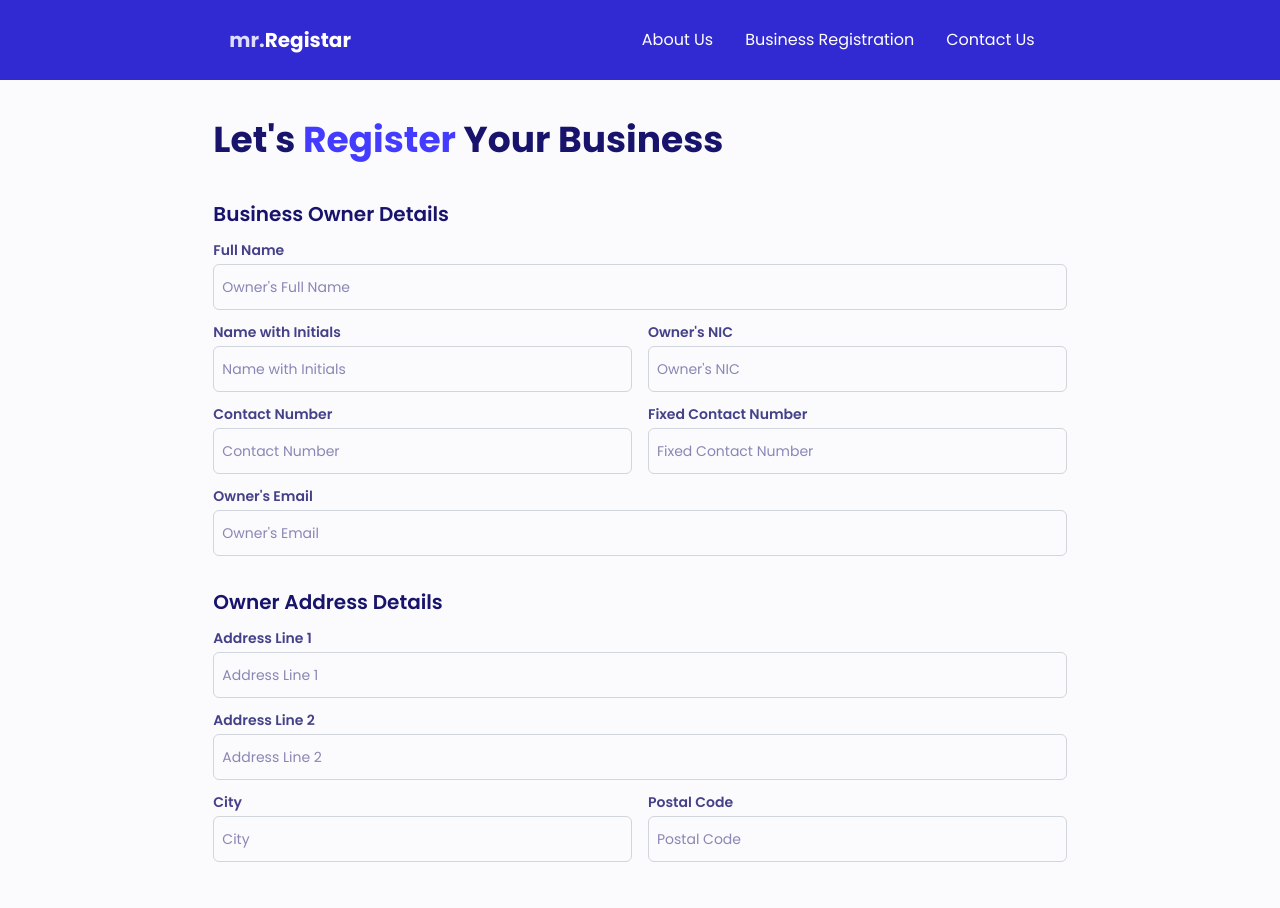
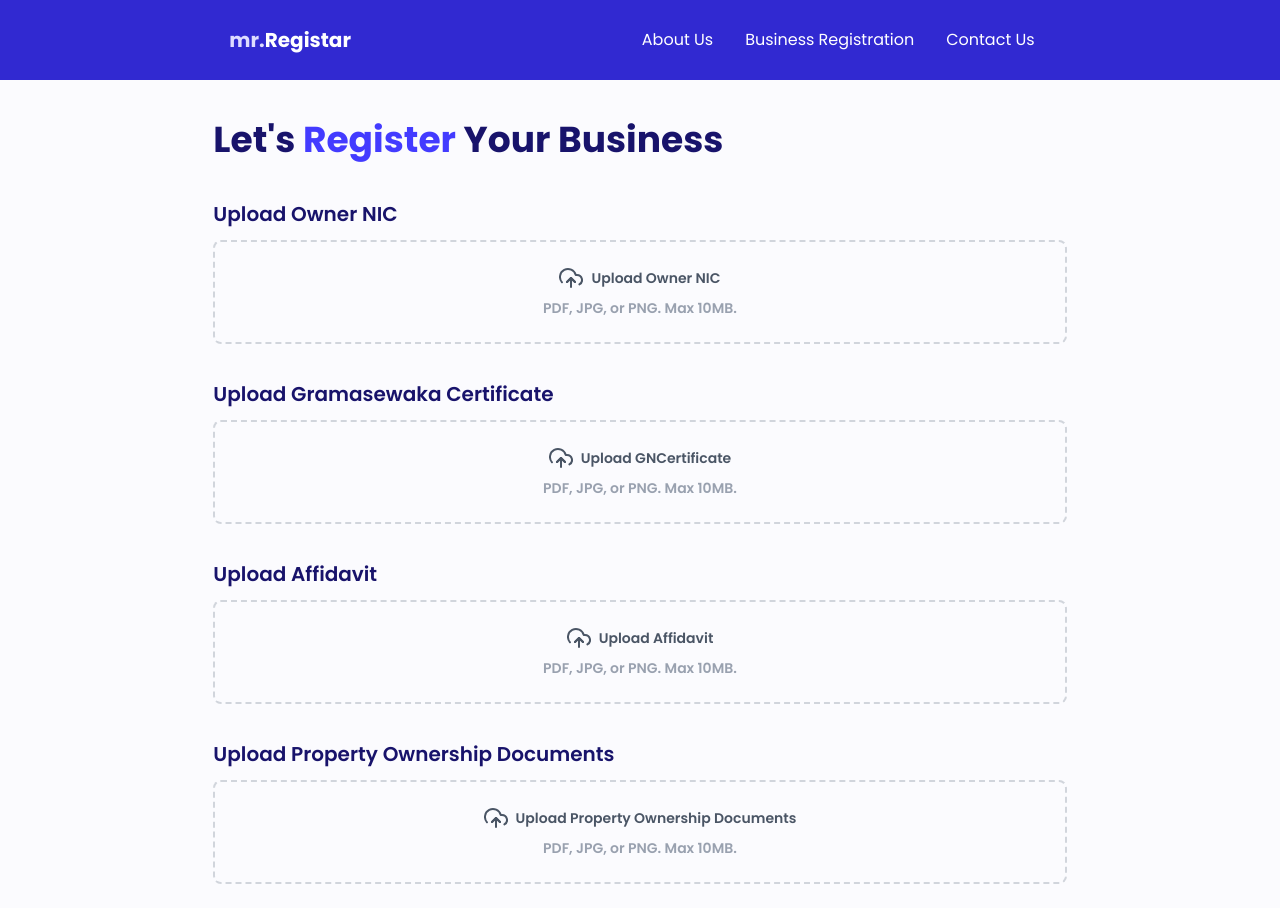
Before and after one commit to buddhika-development/business_process_enhancement, a Next.js app in the folder client_app/: page /BusinessRegistration in a window 1280 px wide. Shown: the top 908 px of the page. Built offline with nearby package versions, Linux system fonts and the light colour scheme; no server answers.

Commit message:
do style changes

```diff
--- /dev/null
+++ b/client_app/src/actions/BusinessSupportDocumentForm.ts
@@ -0,0 +1,16 @@
+'use server'
+
+import { BusinessSupportDocumentResponse } from "@/types/businessSupportDocumentState";
+
+export const handleBusinessSupportDocumentUpload = async (
+    prevState : BusinessSupportDocumentResponse,
+    formData: FormData
+ ): Promise<BusinessSupportDocumentResponse> => {
+
+    console.log("form data in action", formData);
+
+  return {
+    success: true,
+    message: 'Documents uploaded successfully',
+  }
+}
--- a/client_app/src/app/(BaseNavigation)/BusinessRegistration/page.tsx
+++ b/client_app/src/app/(BaseNavigation)/BusinessRegistration/page.tsx
@@ -1,5 +1,6 @@
 import BusinessDetailsForm from '@/components/layout/BusinessRegistration/BusinessDetailsForm'
 import BusinessOwnerDetails from '@/components/layout/BusinessRegistration/BusinessOwnerDetails'
+import SupportedDocumentUploadForm from '@/components/layout/BusinessRegistration/SupportedDocumentUploadForm'
 import Title from '@/components/ui/Title/Title'
 import React from 'react'
 
@@ -10,7 +11,8 @@ const page = () => {
         Let's <span className='highlited-text'>Register</span> Your Business
       </Title>
       {/* <BusinessDetailsForm /> */}
-      <BusinessOwnerDetails />
+      {/* <BusinessOwnerDetails /> */}
+      <SupportedDocumentUploadForm />
     </div>
   )
 }
--- /dev/null
+++ b/client_app/src/components/layout/BusinessRegistration/SupportedDocumentUploadForm.tsx
@@ -0,0 +1,151 @@
+'use client'
+
+import { handleBusinessSupportDocumentUpload } from '@/actions/BusinessSupportDocumentForm'
+import SectionTitle from '@/components/ui/Title/SectionTitle'
+import { businessSupportDocumentResponse } from '@/types/businessSupportDocumentState'
+import React, { useActionState } from 'react'
+
+const SupportedDocumentUploadForm = () => {
+    const [ownerNICFile, setOwnerNICFile] = React.useState<File | null>(null);
+    const [gnCertificateFile, setGnCertificateFile] = React.useState<File | null>(null);
+    const [affidavitFile, setAffidavitFile] = React.useState<File | null>(null);
+    const [propertyOwnershipFile, setPropertyOwnershipFile] = React.useState<File | null>(null);
+
+    const [state, action, isPending] = useActionState(handleBusinessSupportDocumentUpload, businessSupportDocumentResponse)
+
+    return (
+        <div>
+                <form action={action} className='flex flex-col gap-8'>
+
+            <div className='form-section'>
+                <SectionTitle>Upload Owner NIC</SectionTitle>
+                <div className="form-section">
+                    <label htmlFor="ownerNIC" className="flex flex-col items-center justify-center border-2 border-dashed border-gray-300 rounded-lg p-6 cursor-pointer hover:border-blue-500 transition-colors">
+                        <span className="mb-2 text-gray-600 font-semibold flex items-center gap-2">
+                            <svg width="24" height="24" stroke="currentColor" fill="none" strokeWidth="2" strokeLinecap="round" strokeLinejoin="round" className="lucide lucide-upload-cloud">
+                                <polyline points="16 16 12 12 8 16"></polyline>
+                                <line x1="12" y1="12" x2="12" y2="21"></line>
+                                <path d="M20.39 18.39A5 5 0 0 0 18 9h-1.26A8 8 0 1 0 3 16.3"></path>
+                                <polyline points="16 16 12 12 8 16"></polyline>
+                            </svg>
+                            Upload Owner NIC
+                        </span>
+                        <input
+                            id="ownerNIC"
+                            name="ownerNIC"
+                            type="file"
+                            className="hidden"
+                            accept=".pdf,.jpg,.jpeg,.png"
+                            onChange={e => setOwnerNICFile(e.target.files?.[0] || null)}
+                        />
+                        <span className="text-sm text-gray-400">PDF, JPG, or PNG. Max 10MB.</span>
+                        {ownerNICFile && (
+                          <span className="text-sm text-primary mt-2">{ownerNICFile.name}</span>
+                        )}
+                    </label>
+                </div>
+            </div>
+
+
+            <div className='form-section'>
+                <SectionTitle>Upload Gramasewaka Certificate</SectionTitle>
+                <div className="form-section">
+                    <label htmlFor="gnCertificate" className="flex flex-col items-center justify-center border-2 border-dashed border-gray-300 rounded-lg p-6 cursor-pointer hover:border-blue-500 transition-colors">
+                        <span className="mb-2 text-gray-600 font-semibold flex items-center gap-2">
+                            <svg width="24" height="24" stroke="currentColor" fill="none" strokeWidth="2" strokeLinecap="round" strokeLinejoin="round" className="lucide lucide-upload-cloud">
+                                <polyline points="16 16 12 12 8 16"></polyline>
+                                <line x1="12" y1="12" x2="12" y2="21"></line>
+                                <path d="M20.39 18.39A5 5 0 0 0 18 9h-1.26A8 8 0 1 0 3 16.3"></path>
+                                <polyline points="16 16 12 12 8 16"></polyline>
+                            </svg>
+                            Upload GNCertificate
+                        </span>
+                        <input
+                            id="gnCertificate"
+                            name="gnCertificate"
+                            type="file"
+                            className="hidden"
+                            accept=".pdf,.jpg,.jpeg,.png"
+                            onChange={e => setGnCertificateFile(e.target.files?.[0] || null)}
+                        />
+                        <span className="text-sm text-gray-400">PDF, JPG, or PNG. Max 10MB.</span>
+                        {gnCertificateFile && (
+                          <span className="text-sm text-primary mt-2">{gnCertificateFile.name}</span>
+                        )}
+                    </label>
+                </div>
+            </div>
+
+
+            <div className='form-section'>
+                <SectionTitle>Upload Affidavit</SectionTitle>
+                <div className="form-section">
+                    <label htmlFor="affidavit" className="flex flex-col items-center justify-center border-2 border-dashed border-gray-300 rounded-lg p-6 cursor-pointer hover:border-blue-500 transition-colors">
+                        <span className="mb-2 text-gray-600 font-semibold flex items-center gap-2">
+                            <svg width="24" height="24" stroke="currentColor" fill="none" strokeWidth="2" strokeLinecap="round" strokeLinejoin="round" className="lucide lucide-upload-cloud">
+                                <polyline points="16 16 12 12 8 16"></polyline>
+                                <line x1="12" y1="12" x2="12" y2="21"></line>
+                                <path d="M20.39 18.39A5 5 0 0 0 18 9h-1.26A8 8 0 1 0 3 16.3"></path>
+                                <polyline points="16 16 12 12 8 16"></polyline>
+                            </svg>
+                            Upload Affidavit
+                        </span>
+                        <input
+                            id="affidavit"
+                            name="affidavit"
+                            type="file"
+                            className="hidden"
+                            accept=".pdf,.jpg,.jpeg,.png"
+                            onChange={e => setAffidavitFile(e.target.files?.[0] || null)}
+                        />
+                        <span className="text-sm text-gray-400">PDF, JPG, or PNG. Max 10MB.</span>
+                        {affidavitFile && (
+                          <span className="text-sm text-primary mt-2">{affidavitFile.name}</span>
+                        )}
+                    </label>
+                </div>
+            </div>
+
+
+            <div className='form-section'>
+                <SectionTitle>Upload Property Ownership Documents</SectionTitle>
+                <div className="form-section">
+                    <label htmlFor="propertyOwnership" className="flex flex-col items-center justify-center border-2 border-dashed border-gray-300 rounded-lg p-6 cursor-pointer hover:border-blue-500 transition-colors">
+                        <span className="mb-2 text-gray-600 font-semibold flex items-center gap-2">
+                            <svg width="24" height="24" stroke="currentColor" fill="none" strokeWidth="2" strokeLinecap="round" strokeLinejoin="round" className="lucide lucide-upload-cloud">
+                                <polyline points="16 16 12 12 8 16"></polyline>
+                                <line x1="12" y1="12" x2="12" y2="21"></line>
+                                <path d="M20.39 18.39A5 5 0 0 0 18 9h-1.26A8 8 0 1 0 3 16.3"></path>
+                                <polyline points="16 16 12 12 8 16"></polyline>
+                            </svg>
+                            Upload Property Ownership Documents
+                        </span>
+                        <input
+                            id="propertyOwnership"
+                            name="propertyOwnership"
+                            type="file"
+                            className="hidden"
+                            accept=".pdf,.jpg,.jpeg,.png"
+                            onChange={e => setPropertyOwnershipFile(e.target.files?.[0] || null)}
+                        />
+                        <span className="text-sm text-gray-400">PDF, JPG, or PNG. Max 10MB.</span>
+                        {propertyOwnershipFile && (
+                          <span className="text-sm text-primary mt-2">{propertyOwnershipFile.name}</span>
+                        )}
+                    </label>
+                </div>
+            </div>
+
+            <button
+              type="submit"
+              className="bg-primary text-sm h-[46px] font-semibold text-white px-10 py-2 mt-2 cursor-pointer rounded-xl hover:bg-accent transition"
+            >
+              Submit Documents
+            </button>
+
+        </form>
+    </div>
+  )
+}
+
+export default SupportedDocumentUploadForm
--- /dev/null
+++ b/client_app/src/types/businessSupportDocumentState.ts
@@ -0,0 +1,29 @@
+
+export type BusinessSupportDocumentState = {
+  ownerNIC: File | null;
+  propertyOwnership: File | null;
+  affidavit: File | null;
+  gramasewakaCertificate: File | null;
+};
+
+
+// Initial state for the business support document form
+export const initialBusinessSupportDocumentState: BusinessSupportDocumentState = {
+  ownerNIC: null,
+  propertyOwnership: null,
+  affidavit: null,
+  gramasewakaCertificate: null,
+};
+
+
+export type BusinessSupportDocumentResponse = {
+  success: boolean;
+  message: string;
+  data?: BusinessSupportDocumentState;
+  error?: any
+};
+
+export const businessSupportDocumentResponse: BusinessSupportDocumentResponse = {
+  success: false,
+  message: '',
+};
```
Also changed, not shown: client_app/src/app/styles/globals.css (line endings or trailing spaces).
